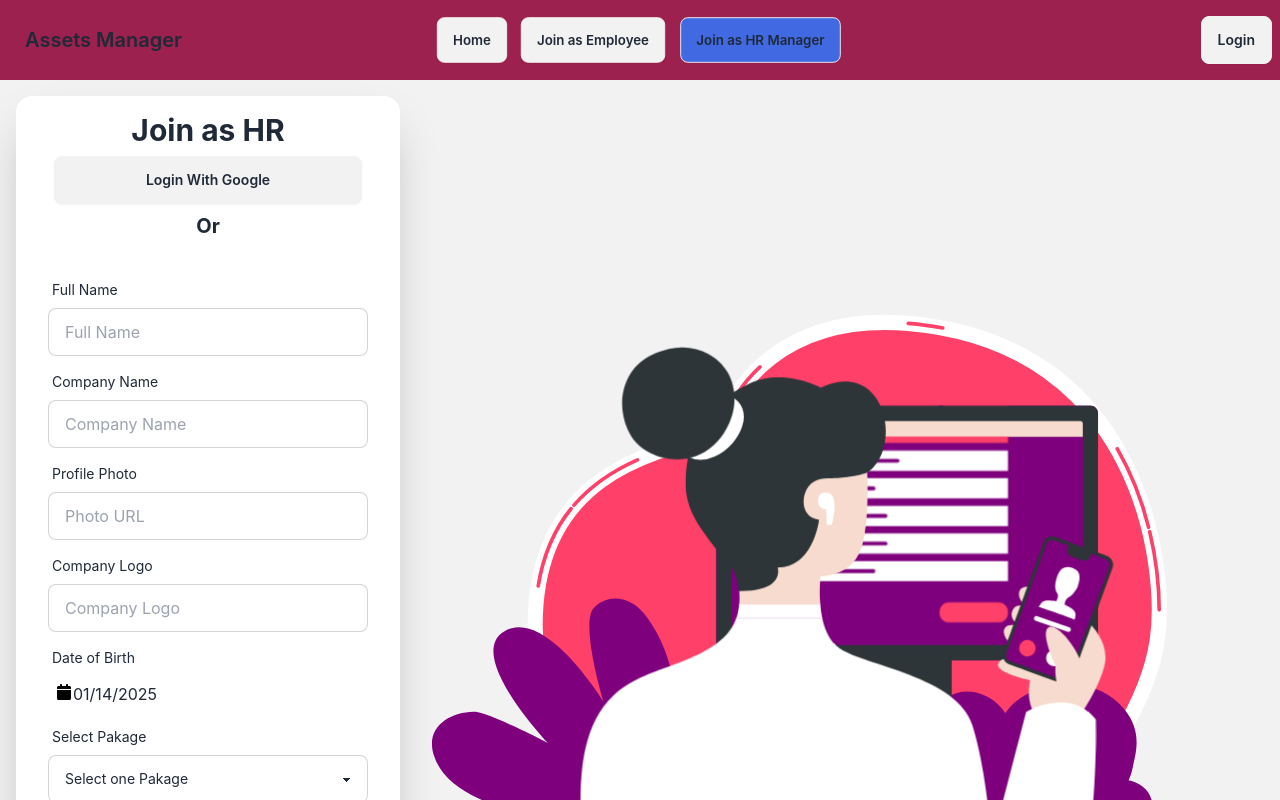
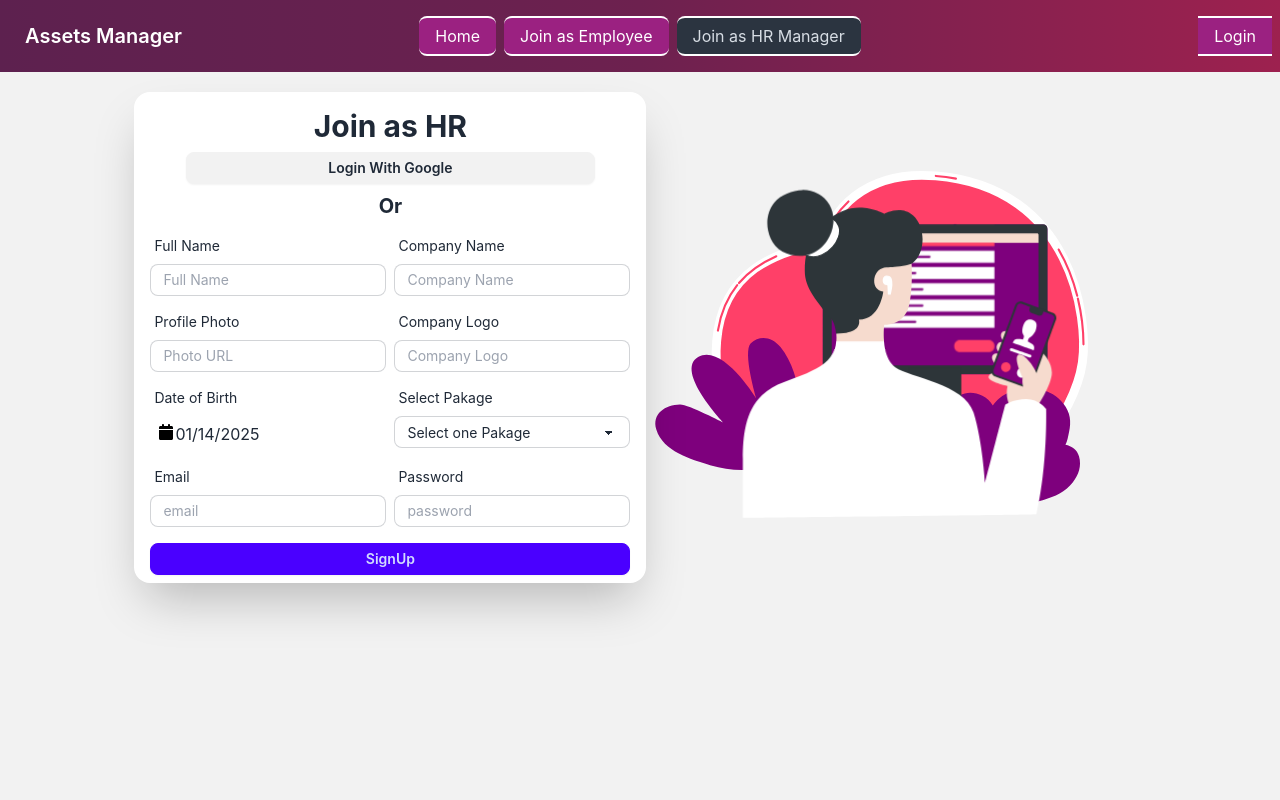
Before and after one commit to mahmud819/assets-management-clint-repo, a React (Vite) app: page /joinAsHR in a window 1280 px wide. Shown: the top 800 px of the page. Built offline with nearby package versions, Linux system fonts and the light colour scheme; no server answers.

Commit message:
error route set

```diff
--- a/src/App.css
+++ b/src/App.css
@@ -1,6 +1,6 @@
-.active{
+/* .active{
   background-color: royalblue;
-}
+} */
 body {
   margin: 0;
   font-family: "Inter", sans-serif;
@@ -131,3 +131,22 @@ body {
 .arrow--disabled {
   fill: rgba(255, 255, 255, 0.5);
 }
+.custom-btn{
+  border-top: 2px solid white;
+  border-bottom: 2px solid white;
+  padding: 8px 16px ;
+  color: white;
+  font-size: 16px;
+  /* background-color: #97219b; */
+  /* background-color: #cf2be1c8; */
+  background-color: #9b2181;
+  /* border-radius: 16px; */
+}
+.custom-btn:hover{
+  background-color: #fff;
+  color: #000;
+  font-size: 18px;
+}
+/* .active{
+  background-color: #5f2d74;
+} */
--- a/src/Component/Login/Login.jsx
+++ b/src/Component/Login/Login.jsx
@@ -21,8 +21,8 @@ const Login = () => {
       const name = form.name.value;
       const email = form.email.value;
       const password = form.password.value;
-      const role = form.role.value.toLowerCase();
-      // console.log(role);
+      // const role = form.role.value.toLowerCase();
+      console.log(name,email);
       userLogin(email, password)
         .then((res) => {
           // console.log(res);
--- a/src/MainLayout/MainLayout.jsx
+++ b/src/MainLayout/MainLayout.jsx
@@ -5,7 +5,7 @@ import Footer from '../Pages/Footer/Footer';
 
 const MainLayout = () => {
     return (
-        <div className='bg-gradient-to-r '>
+        <div className='bg-gradient-to-r from-[#8D214F] via-[#7D214F] to-[#7b2181]'>
             <Navbar></Navbar>
             <Outlet></Outlet>
             <Footer></Footer>
--- a/src/Pages/Footer/Footer.jsx
+++ b/src/Pages/Footer/Footer.jsx
@@ -2,7 +2,7 @@ import React from 'react';
 
 const Footer = () => {
     return (
-        <footer className="footer footer-center bg-blue-900 text-black p-10">
+        <footer className="footer footer-center bg-gradient-to-r from-[#8D214F] via-[#7b2181] to-[#8D214F]  text-black p-10">
   <aside>
     <svg
       width="50"
--- a/src/Pages/HRPages/AllRequests/AllRequestsCard/AllRequestCard.jsx
+++ b/src/Pages/HRPages/AllRequests/AllRequestsCard/AllRequestCard.jsx
@@ -26,7 +26,7 @@ const AllRequestCard = ({ data }) => {
   // console.log(data);
   return (
     <div>
-      <div className="card bg-neutral text-neutral-content w-60% lg:w-full">
+      <div className="card bg-[#7D214F] text-neutral-content w-60% lg:w-full">
         <div className="card-body">
           <h2 className="text-md fond-bold text-left">Product Name : {data?.productName} </h2>
           <h2 className="text-md fond-bold text-left">Product Type : {data?.productType} </h2>
--- a/src/Pages/Home/Home/HRHome/HRHome.jsx
+++ b/src/Pages/Home/Home/HRHome/HRHome.jsx
@@ -2,7 +2,7 @@ import React from "react";
 
 const HRHome = () => {
   return (
-    <div className="p-4">
+    <div className="p-4 text-white">
       <div role="tablist" className="tabs tabs-lifted">
         <input
           type="radio"
@@ -13,7 +13,7 @@ const HRHome = () => {
         />
         <div
           role="tabpanel"
-          className="tab-content bg-base-100 border-base-300 rounded-box p-6"
+          className="tab-content bg-base-100 border-base-300 rounded-box p-6 text-white"
         >
           Pending requests
         </div>
--- a/src/Pages/Home/Home/Home.jsx
+++ b/src/Pages/Home/Home/Home.jsx
@@ -9,7 +9,7 @@ const Home = () => {
     // console.log(userInfo);
     return (
         <div>
-            {!userInfo&&<NormalHome></NormalHome>}
+            {!userInfo && <NormalHome></NormalHome>}
             {userInfo?.role == 'employee'&&<EmployeeHome></EmployeeHome>}
             {userInfo?.role == 'hr'&&<HRHome></HRHome>}
         </div>
--- a/src/Pages/JoinAsHR/JoinAsHR.jsx
+++ b/src/Pages/JoinAsHR/JoinAsHR.jsx
@@ -11,11 +11,11 @@ import { useNavigate } from "react-router-dom";
 const JoinAsHR = () => {
   const [startDate, setStartDate] = useState(new Date());
   const axiosHook = useAxios();
-  const {createUser,signInWithGoogle} = useContext(AuthContext);
+  const { createUser, signInWithGoogle } = useContext(AuthContext);
   const naviGate = useNavigate();
-  const handleSignup=e=>{
-    e.preventDefault()
-    const form = e.target
+  const handleSignup = (e) => {
+    e.preventDefault();
+    const form = e.target;
     const name = form.fullName.value;
     const companyName = form.companyName.value;
     const profilePhoto = form.profilePhoto.value;
@@ -24,60 +24,76 @@ const JoinAsHR = () => {
     const email = form.email.value;
     const pakage = form.pakage.value;
     const password = form.password.value;
-    const role = 'hr';
-    const formData = {name,companyName,email,role,profilePhoto,companyLogo,birthDay,pakage};
-    console.log('function is working',formData)
-    createUser(email,password)
-    .then(res=>{
-      console.log(res)
+    const role = "hr";
+    const formData = {
+      name,
+      companyName,
+      email,
+      role,
+      profilePhoto,
+      companyLogo,
+      birthDay,
+      pakage,
+    };
+    console.log("function is working", formData);
+    createUser(email, password)
+      .then((res) => {
+        console.log(res);
         Swal.fire({
           title: "Welcome!",
           text: "Your are successfuly join as an HR",
-        icon: "success"
+          icon: "success",
         });
-      axiosHook.post('/users',formData)
-    .then(res=>{
+        axiosHook
+          .post("/users", formData)
+          .then((res) => {
             console.log(res.data);
-      alert('user is created');
+            alert("user is created");
           })
-    .catch(err=>{
-      console.log(err.message,err);
+          .catch((err) => {
+            console.log(err.message, err);
+          });
       })
+      .catch((error) => {
+        console.log(error, error.message);
+      });
+    naviGate("/dashBoard/payment");
+  };
+  const handleSignInGoogle = () => {
+    signInWithGoogle()
+      .then((result) => {
+        // console.log(result);
+        if (result.operationType == "signIn") {
+          Swal.fire({
+            title: "Welcome!,Welcome!",
+            text: "Login in with Google Successfuly",
+            icon: "success",
+            confirmButtonText: "Ok",
+          });
+        }
+        naviGate(location?.state ? location.state : "/");
       })
-    .catch(error=>{
-      console.log(error,error.message);
-    })
-    naviGate("/dashBoard/payment");
-  }
-  const handleSignInGoogle =()=>{
-          signInWithGoogle()
-          .then(result=>{
-            // console.log(result);
-            if(result.operationType == 'signIn'){
-              Swal.fire({
-                title: 'Welcome!,Welcome!',
-                text: 'Login in with Google Successfuly',
-                icon: 'success',
-                confirmButtonText: 'Ok'
-              })
-            }
-            naviGate(location?.state?location.state:'/');
-          })
-          .catch(error=>{
+      .catch((error) => {
         // console.log(error);
-          })
-        }
+      });
+  };
   return (
-    <div className="hero bg-base-200 min-h-screen">
-      <div className="hero-content flex-col lg:flex-row-reverse">
-        <div className="text-center lg:text-left">
+    <div className="p-2  bg-base-200 min-h-screen lg:p-4">
+      <div className="flex flex-col justify-center items-center lg:flex-row-reverse">
+        <div className="w-full text-center lg:text-left lg:w-[40%]">
           <Lottie animationData={HRLottie}></Lottie>
         </div>
-        <div className="card bg-base-100 w-full max-w-sm shrink-0 shadow-2xl">
+        <div className="card bg-base-100 w-full max-w-lg shrink-0 shadow-2xl lg:w-[70%]">
           <h1 className="text-3xl text-center font-bold pt-4">Join as HR</h1>
-          <button onClick={handleSignInGoogle} className='w-[80%] mx-auto btn mt-2'>Login With Google</button>
-            <h1 className='pt-2 font-bold text-xl text-center'>Or</h1>
-          <form onSubmit={handleSignup} className="card-body">
+          <button
+            onClick={handleSignInGoogle}
+            className="w-[80%] mx-auto btn mt-2 btn-sm"
+          >
+            Login With Google
+          </button>
+          <h1 className="pt-2 font-bold text-xl text-center">Or</h1>
+          <form onSubmit={handleSignup} className="px-4 py-2">
+            <div className="grid grid-cols-2 gap-2">
               <div className="form-control">
                 <label className="label">
                   <span className="label-text">Full Name</span>
@@ -86,7 +102,7 @@ const JoinAsHR = () => {
                   type="text"
                   placeholder="Full Name"
                   name="fullName"
-                className="input input-bordered"
+                  className="input input-bordered input-sm"
                   required
                 />
               </div>
@@ -98,7 +114,7 @@ const JoinAsHR = () => {
                   type="text"
                   placeholder="Company Name"
                   name="companyName"
-                className="input input-bordered"
+                  className="input input-bordered input-sm"
                   required
                 />
               </div>
@@ -110,7 +126,7 @@ const JoinAsHR = () => {
                   type="text"
                   placeholder="Photo URL"
                   name="profilePhoto"
-                className="input input-bordered"
+                  className="input input-bordered input-sm"
                   required
                 />
               </div>
@@ -122,11 +138,11 @@ const JoinAsHR = () => {
                   type="text"
                   placeholder="Company Logo"
                   name="companyLogo"
-                className="input input-bordered"
+                  className="input input-bordered input-sm"
                   required
                 />
               </div>
-            <div className="w-full form-control">
+              <div className=" form-control">
                 <label className="label">
                   <span className="label-text">Date of Birth</span>
                 </label>
@@ -134,16 +150,18 @@ const JoinAsHR = () => {
                   showIcon
                   selected={startDate}
                   onChange={(date) => setStartDate(date)}
+                  className="w-[90%]"
                 />
               </div>
               <div className="form-control">
                 <label className="label">
                   <span className="label-text">Select Pakage</span>
                 </label>
-              <select  name='pakage' className="select select-bordered w-full max-w-xs">
-                <option >
-                  Select one Pakage
-                </option>
+                <select
+                  name="pakage"
+                  className="select select-bordered w-full select-sm"
+                >
+                  <option>Select one Pakage</option>
                   <option>5 Members for $5</option>
                   <option>10 Members for $8</option>
                   <option>20 Members for $15</option>
@@ -157,7 +175,7 @@ const JoinAsHR = () => {
                   type="email"
                   placeholder="email"
                   name="email"
-                className="input input-bordered"
+                  className="input input-bordered input-sm"
                   required
                 />
               </div>
@@ -169,12 +187,14 @@ const JoinAsHR = () => {
                   type="password"
                   placeholder="password"
                   name="password"
-                className="input input-bordered"
+                  className="input input-bordered input-sm"
                   required
                 />
               </div>
-            <div className="form-control mt-6">
-              <button className="btn btn-primary">SignUp</button>
+            </div>
+
+            <div className="form-control mt-4">
+              <button className="btn btn-primary btn-sm">SignUp</button>
             </div>
           </form>
         </div>
--- a/src/Pages/Navbar/Navbar.jsx
+++ b/src/Pages/Navbar/Navbar.jsx
@@ -1,5 +1,5 @@
 import React, { useContext, useEffect, useState } from "react";
-import { NavLink } from "react-router-dom";
+import { Link, NavLink } from "react-router-dom";
 import "../../App.css";
 import { AuthContext } from "../../AuthProvider/AuthProvider";
 import useAxios from "../../SharedElement/Hooks/useAxios";
@@ -32,21 +32,21 @@ const Navbar = () => {
   const links1 = (
     <>
       <li>
-        <NavLink to="/" className="btn ">
+        <NavLink to="/" className="custom-btn">
           Home
         </NavLink>
       </li>
 
       {!user?.email && (
         <li>
-          <NavLink to="/joinAsEmployee" className="btn ml-2">
+          <NavLink to="/joinAsEmployee" className="custom-btn ml-2">
             Join as Employee
           </NavLink>
         </li>
       )}
       {!user?.email && (
         <li>
-          <NavLink to="/joinAsHR" className="btn ml-2">
+          <NavLink to="/joinAsHR" className="custom-btn ml-2">
             Join as HR Manager
           </NavLink>
         </li>
@@ -54,7 +54,7 @@ const Navbar = () => {
 
       {user?.email && (
         <li>
-          <NavLink to="/dashBoard" className="btn ml-2">
+          <NavLink to="/dashBoard" className="custom-btn ml-2">
             DashBoard
           </NavLink>
         </li>
@@ -63,7 +63,7 @@ const Navbar = () => {
   );
 // console.log(userInfo,userInfo.companyLogo);
   return (
-    <div className="navbar bg-[#9D214F]">
+    <div className="navbar bg-gradient-to-r from-[#5D214F] via-[#6D214F] to-[#9D214F]">
       <div className="navbar-start">
         <div className="dropdown">
           <div tabIndex={0} role="button" className="btn btn-ghost lg:hidden">
@@ -90,11 +90,11 @@ const Navbar = () => {
           </ul>
         </div>
         {userInfo?.email&&<div className="avatar">
-          <div className="mask mask-hexagon w-8 lg:w-16">
+          <div className="mask mask-hexagon w-8 lg:w-14">
             <img src={userInfo.companyLogo} />
           </div>
         </div>}
-        <a className="btn btn-ghost text-md font-xtrabold lg:text-xl">Assets Manager</a>
+        <Link to='/' className="btn btn-ghost text-md font-xtrabold text-white lg:text-xl">Assets Manager</Link>
       </div>
       <div className="navbar-center hidden lg:flex">
         <ul className="menu menu-horizontal px-1">{links1}</ul>
@@ -102,12 +102,12 @@ const Navbar = () => {
       <div className="navbar-end">
         <h1 className="mr-2 hidden text-xsm lg:text-md">{user?.email}</h1>
         {user?.email ? (
-          <NavLink onClick={userLogOut} className="btn ">
+          <NavLink onClick={userLogOut} className="custom-btn ">
             Logout
           </NavLink>
         ) : (
           <div>
-            <NavLink to="/login" className="btn ">
+            <NavLink to="/login" className="custom-btn">
               Login
             </NavLink>
             {/* <NavLink to='/register' className="btn ml-2">Register</NavLink> */}
--- a/src/SharedElement/DashBoard/DashBoard.jsx
+++ b/src/SharedElement/DashBoard/DashBoard.jsx
@@ -10,7 +10,7 @@ const DashBoard = () => {
   // console.log(userInfo);
   return (
     <div className="flex flex-col lg:flex lg:flex-row">
-      <div className="bg-red-400 w-full lg:h-min-scheen lg:w-1/5">
+      <div className="bg-[#8b2181] w-full lg:h-min-scheen text-white lg:w-1/5">
           <div className="avatar flex p-6 justify-center ">
             <div className="ring-primary  ring-offset-base-100 w-24 rounded-full ring ring-offset-2">
              {<img className="" src={userInfo?.profilePhoto} />}
@@ -18,7 +18,7 @@ const DashBoard = () => {
           </div>
           <div className="grid grid-cols-2  list-none lg:flex lg:flex-col lg:gap-y-2 lg:p-4">
           {<li className="hover:bg-gray-300 p-2 rounded-xl "><NavLink to='/' className=' ml-2'>Home</NavLink></li>}
-          {userInfo?.role=='hr'&&<li className="hover:bg-gray-300 p-2 rounded-xl " ><NavLink to='/dashBoard/assetsList' className=' ml-2'>Assets List</NavLink></li>}
+          {userInfo?.role=='hr'&&<li className="hover:bg-gray-300 p-2 rounded-xl " ><NavLink to='/dashBoard/' className=' ml-2'>Assets List</NavLink></li>}
           {userInfo?.role=='employee'&&<li className="hover:bg-gray-300 p-2 rounded-xl " ><NavLink to='/dashBoard/myRequestedAssets' className=' ml-2'>My Requested Assets</NavLink></li>}
           {userInfo?.role=='employee'&&<li className="hover:bg-gray-300 p-2 rounded-xl " ><NavLink to='/dashBoard/requestForAsset' className=' ml-2'>Request for an Asset</NavLink></li>}
           {userInfo?.role=='employee'&&<li className="hover:bg-gray-300 p-2 rounded-xl " ><NavLink to='/dashBoard/myTeam' className=' ml-2'>My Team</NavLink></li>}
```
Also changed, not shown: src/Pages/Error/Error.jsx (added, +23 -0 lines), src/Routes/router.jsx (+7 -3 lines). Lines whose indentation alone changed are shown as unchanged.
